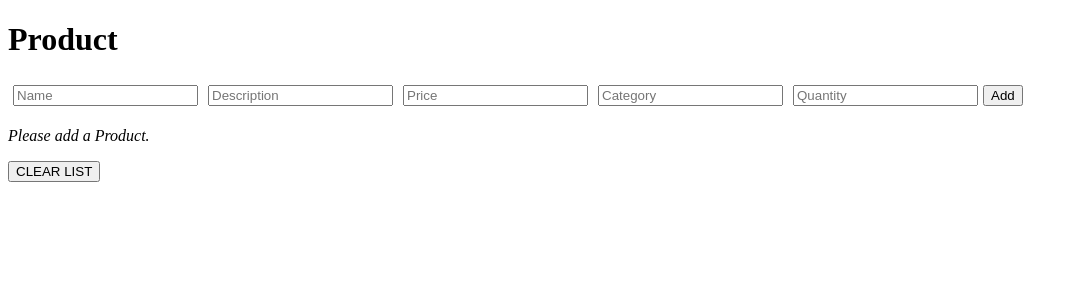
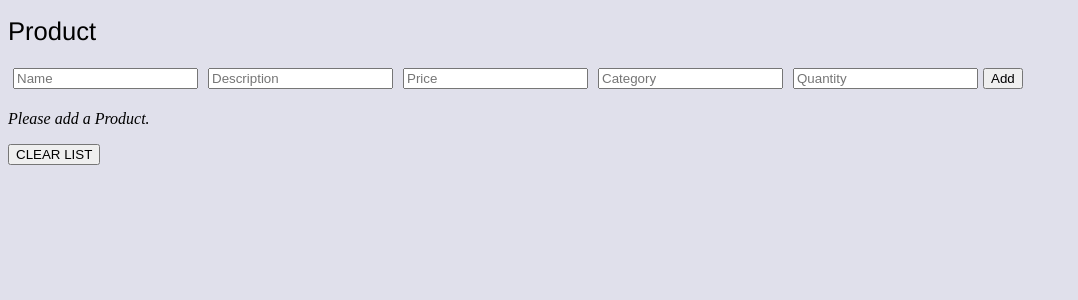
Before and after one commit to alvin7285/BIT306, a React app in the folder reactApp/: page / in a window 1280 px wide. Shown: the top 300 px of the page, without its empty margins (0-1078 px from the left). Built offline with nearby package versions, Linux system fonts and the light colour scheme.

Commit message:
Added css file

```diff
--- /dev/null
+++ b/reactApp/src/main.css
@@ -0,0 +1,7 @@
+body {
+    background-color: #e0e0eb;
+}
+
+h1{
+  font: 2vw helvetica, sans-serif;
+}
--- a/reactApp/src/main.js
+++ b/reactApp/src/main.js
@@ -1,7 +1,7 @@
 import React from 'react';
 import ReactDOM from 'react-dom';
 import { createStore } from 'redux';
-
+import styles from './main.css';
 
 var defaultState = {
   product: {
```
Also changed, not shown: 1 other file (tests, documents, lock files or other folders).
